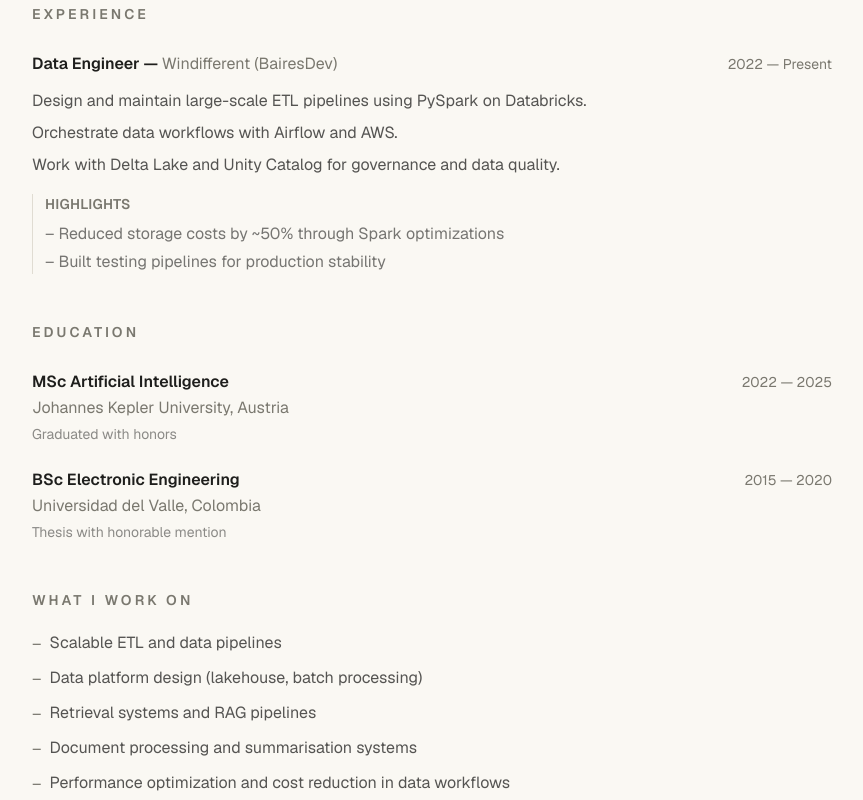
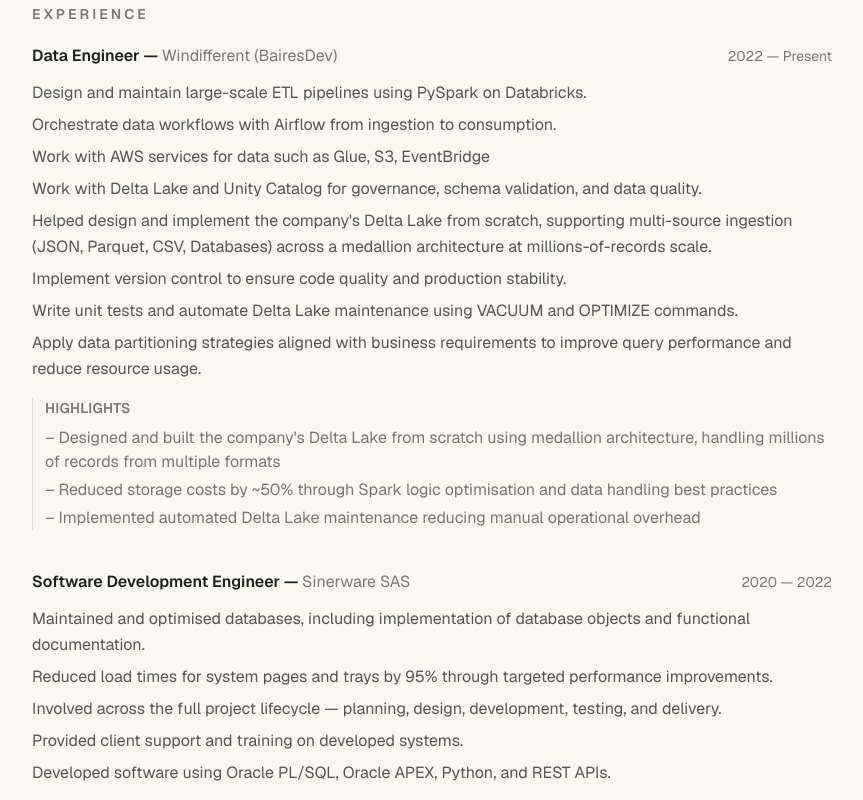
Before and after one commit to SAndrade2209/portfolio, a Next.js app: page / in a window 1280 px wide. Shown: the part 740-1540 px from the top of the page, without its empty margins (208-1071 px from the left). Built offline with nearby package versions, Linux system fonts and the light colour scheme.

Commit message:
add work experieces

```diff
--- a/app/data/projects.ts
+++ b/app/data/projects.ts
@@ -2,7 +2,7 @@ import type { StaticImageData } from "next/image";
 
 import ragImage from "@/images/rag_visual.svg";
 import ragIcon from "@/images/rag_icon.png";
-import summarizeImage from "@/images/summarize.svg";
+import summarizeImage from "@/images/summarize_1.png";
 import summarizeIcon from "@/images/sum_icon.png";
 import albumIcon from "@/images/album_icon.png";
 import albumImage from "@/images/album_hero2.png";
--- a/app/page.tsx
+++ b/app/page.tsx
@@ -33,7 +33,7 @@ export default function Home() {
         {/* CV / GitHub / LinkedIn */}
         <div className="mb-12 -mt-6 flex flex-wrap gap-3">
           <a
-            href="/cv032026.pdf"
+            href="/cv_andrade.pdf"
             download
             className="inline-flex items-center gap-2 rounded-full border border-(--border) bg-(--surface) px-4 py-2 text-sm font-medium text-(--muted) transition-colors hover:text-foreground hover:border-foreground/30"
           >
@@ -96,41 +96,62 @@ export default function Home() {
 
         {/* Experience */}
         <section className="mb-12">
-          <p className="text-sm font-semibold tracking-[0.22em] text-(--muted) uppercase mb-7">
+          <p className="text-sm font-semibold tracking-[0.22em] text-(--muted) uppercase mb-5">
             Experience
           </p>
-          <div className="flex flex-col gap-8">
+          <div className="flex flex-col gap-10">
+
+            {/* Windifferent */}
             <div>
               <div className="flex items-baseline justify-between mb-1">
                 <p className="text-base font-semibold text-foreground">
                   Data Engineer —{" "}
-                  <span className="text-(--muted) font-normal">
-                    Windifferent (BairesDev)
-                  </span>
+                  <span className="text-(--muted) font-normal">Windifferent (BairesDev)</span>
                 </p>
-                <p className="text-sm text-(--muted) shrink-0 ml-4">
-                  2022 — Present
-                </p>
+                <p className="text-sm text-(--muted) shrink-0 ml-4">2022 — Present</p>
               </div>
               <ul className="mt-3 flex flex-col gap-1.5 text-base text-(--foreground)/75 leading-relaxed">
                 <li>Design and maintain large-scale ETL pipelines using PySpark on Databricks.</li>
-                <li>Orchestrate data workflows with Airflow and AWS.</li>
-                <li>Work with Delta Lake and Unity Catalog for governance and data quality.</li>
+                <li>Orchestrate data workflows with Airflow from ingestion to consumption.</li>
+                <li>Work with AWS services for data such as Glue, S3, EventBridge</li>
+                <li>Work with Delta Lake and Unity Catalog for governance, schema validation, and data quality.</li>
+                <li>Helped design and implement the company&apos;s Delta Lake from scratch, supporting multi-source ingestion (JSON, Parquet, CSV, Databases) across a medallion architecture  at millions-of-records scale.</li>
+                <li>Implement version control to ensure code quality and production stability.</li>
+                <li>Write unit tests and automate Delta Lake maintenance using VACUUM and OPTIMIZE commands.</li>
+                <li>Apply data partitioning strategies aligned with business requirements to improve query performance and reduce resource usage.</li>
               </ul>
               <div className="mt-4 pl-3 border-l border-(--border) flex flex-col gap-1 text-base text-(--foreground)/60">
-                <p className="text-sm font-semibold tracking-wide text-(--muted) uppercase mb-1">
-                  Highlights
-                </p>
-                <p>– Reduced storage costs by ~50% through Spark optimizations</p>
-                <p>– Built testing pipelines for production stability</p>
+                <p className="text-sm font-semibold tracking-wide text-(--muted) uppercase mb-1">Highlights</p>
+                <p>– Designed and built the company&apos;s Delta Lake from scratch using medallion architecture, handling millions of records from multiple formats</p>
+                <p>– Reduced storage costs by ~50% through Spark logic optimisation and data handling best practices</p>
+                <p>– Implemented automated Delta Lake maintenance reducing manual operational overhead</p>
               </div>
             </div>
+
+            {/* Sinerware */}
+            <div>
+              <div className="flex items-baseline justify-between mb-1">
+                <p className="text-base font-semibold text-foreground">
+                  Software Development Engineer —{" "}
+                  <span className="text-(--muted) font-normal">Sinerware SAS</span>
+                </p>
+                <p className="text-sm text-(--muted) shrink-0 ml-4">2020 — 2022</p>
+              </div>
+              <ul className="mt-3 flex flex-col gap-1.5 text-base text-(--foreground)/75 leading-relaxed">
+                <li>Maintained and optimised databases, including implementation of database objects and functional documentation.</li>
+                <li>Reduced load times for system pages and trays by 95% through targeted performance improvements.</li>
+                <li>Involved across the full project lifecycle — planning, design, development, testing, and delivery.</li>
+                <li>Provided client support and training on developed systems.</li>
+                <li>Developed software using Oracle PL/SQL, Oracle APEX, Python, and REST APIs.</li>
+              </ul>
+            </div>
+
           </div>
         </section>
 
         {/* Education */}
         <section className="mb-12">
-          <p className="text-sm font-semibold tracking-[0.22em] text-(--muted) uppercase mb-7">
+          <p className="text-sm font-semibold tracking-[0.22em] text-(--muted) uppercase mb-5">
             Education
           </p>
           <div className="flex flex-col gap-6">
--- a/app/projects/album-covers/page.tsx
+++ b/app/projects/album-covers/page.tsx
@@ -16,7 +16,8 @@ export default function AlbumCovers() {
             src={project.image}
             alt={project.imageAlt}
             fill
-            sizes="(max-width: 768px) 100vw, 768px"
+            sizes="(max-width: 768px) 100vw, 896px"
+            quality={90}
             className="object-cover"
             priority
           />
--- a/app/projects/scientific-rag/page.tsx
+++ b/app/projects/scientific-rag/page.tsx
@@ -10,7 +10,7 @@ export default function ScientificRAG() {
       <div className="mx-auto max-w-4xl px-6 py-8 md:px-12">
         <SiteHeader active="/projects" />
         <div className="relative mb-10 aspect-video w-full overflow-hidden rounded-2xl bg-(--surface-strong)">
-          <Image src={project.image} alt={project.imageAlt} fill sizes="(max-width: 768px) 100vw, 768px" className="object-cover" priority />
+          <Image src={project.image} alt={project.imageAlt} fill sizes="(max-width: 768px) 100vw, 896px" quality={90} className="object-cover" priority />
         </div>
         <div className="mb-12">
           <div className="flex items-start justify-between gap-4 mb-3">
--- a/app/projects/summarization/page.tsx
+++ b/app/projects/summarization/page.tsx
@@ -9,7 +9,7 @@ export default function SummarizationProject() {
       <div className="mx-auto max-w-4xl px-6 py-8 md:px-12">
         <SiteHeader active="/projects" />
         <div className="relative mb-10 aspect-video w-full overflow-hidden rounded-2xl bg-(--surface-strong)">
-          <Image src={project.image} alt={project.imageAlt} fill sizes="(max-width: 768px) 100vw, 768px" className="object-cover" priority />
+          <Image src={project.image} alt={project.imageAlt} fill sizes="(max-width: 768px) 100vw, 896px" quality={90} className="object-cover" priority />
         </div>
         <div className="mb-12">
           <p className="mb-3 text-sm font-semibold tracking-[0.22em] text-(--muted) uppercase">{project.kicker}</p>
```
Also changed, not shown: 2 other files (tests, documents, lock files or other folders).
